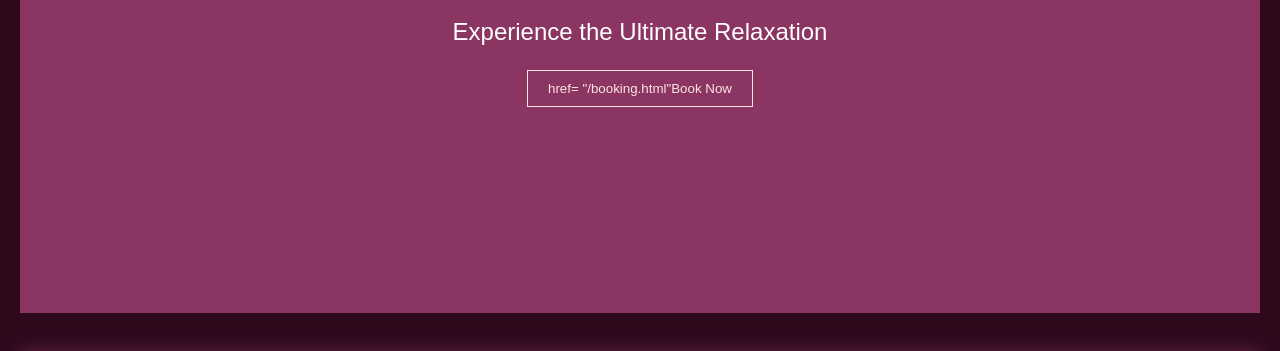
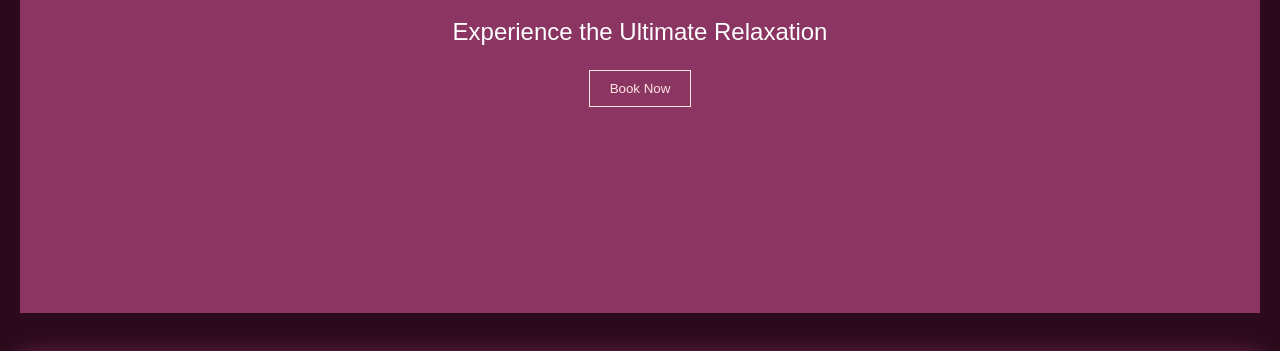
Before and after one commit to ArthurRoberts-design/arthurroberts.github.io, a plain HTML site: page index.html in a window 1280 px wide. Shown: the part 429-780 px from the top of the page. Drawn offline with Linux system fonts and the light colour scheme; a script that the page names is missing.

Commit message:
Update index.html

```diff
--- a/index.html
+++ b/index.html
@@ -29,7 +29,9 @@
             <div>
                 <h2>Welcome to Spa 592</h2>
                 <p>Experience the Ultimate Relaxation</p>
-                <button><a> href= "/booking.html"</a>Book Now</button>
+                <a href= "/booking.html">
+                    <button>Book Now</button>
+                </a>
             </div>
         </div>
     </section>
```
